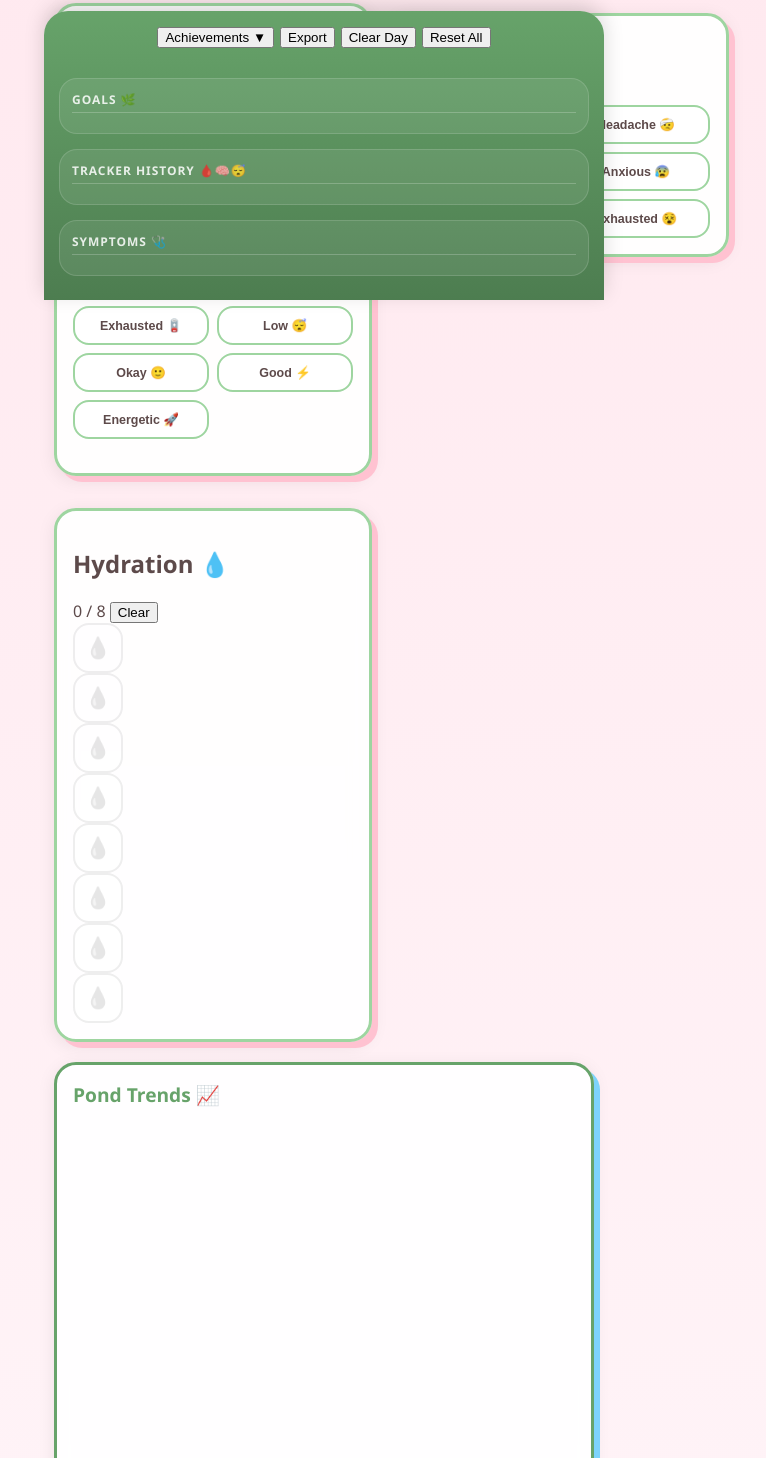
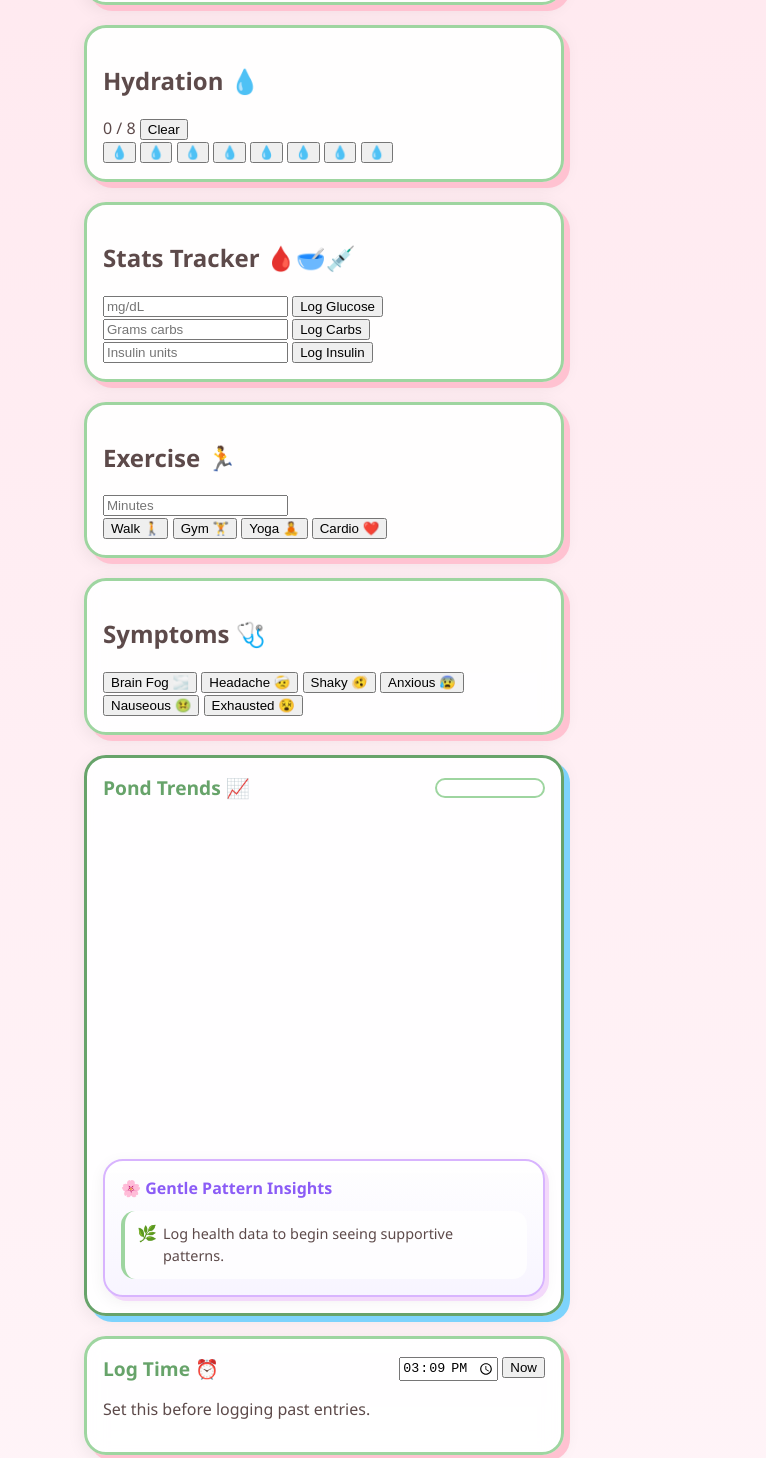
Before and after one commit to spaceegrace/daily-checklist-hub-3, a plain HTML site: page index.html in a window 1280 px wide. Shown: the part 737-2195 px from the top of the page, without its empty margins (316-1082 px from the left). Drawn offline with nearby package versions, Linux system fonts and the light colour scheme; a script that the page names is missing.

Commit message:
Update styles.css

```diff
--- a/styles.css
+++ b/styles.css
@@ -1,8 +1,3 @@
-/* =========================================================
-   PROGRESS POND V26 - UPDATED CSS
-   KAWAII FROG THEME
-========================================================== */
-
 :root {
     --frog: #9ed5a0;
     --dark-frog: #67a36a;
@@ -29,100 +24,48 @@
     --shadow: rgba(0,0,0,0.08);
 }
 
-/* GLOBAL */
+/* GLOBAL STYLING */
 * { box-sizing: border-box; }
-body {
-    font-family: 'Segoe UI', Arial, sans-serif;
-    background: linear-gradient(180deg, #ffe5ec 0%, #fff7fa 100%);
-    color: var(--txt);
-    margin: 0;
-    padding-bottom: 120px;
-    overflow-x: hidden;
-    min-height: 100vh;
-}
-.container {
-    width: 95%;
-    max-width: 560px;
-    margin: 0 auto;
-    padding: 18px 10px 30px;
-}
+body { font-family: 'Segoe UI', Arial, sans-serif; background: linear-gradient(180deg, #ffe5ec 0%, #fff7fa 100%); color: var(--txt); margin: 0; padding-bottom: 120px; overflow-x: hidden; min-height: 100vh; }
+.container { width: 95%; max-width: 500px; margin: 0 auto; padding: 18px 10px 30px; }
 .header { text-align: center; margin-bottom: 20px; }
 .header h1 { margin-bottom: 5px; color: var(--dark-frog); font-size: 2rem; text-shadow: 2px 2px 0 white; }
 .date-display { color: var(--dark-frog); font-weight: bold; font-size: 0.9rem; }
-
-/* Motivation Bar */
 .motivation-bar { background: linear-gradient(90deg, var(--pink), #ffb3c6); color: white; padding: 12px 45px; text-align: center; position: sticky; top: 0; z-index: 1100; font-weight: bold; font-size: 0.9rem; border-bottom: 3px dashed white; backdrop-filter: blur(5px); }
 .btn-close-banner { position: absolute; right: 10px; top: 50%; transform: translateY(-50%); background: none; border: none; color: white; font-size: 1.4rem; cursor: pointer; }
 
-/* CARDS */
+/* TAB NAVIGATION */
+.tab-nav { display: flex; justify-content: space-between; gap: 4px; margin-bottom: 12px; flex-wrap: wrap; }
+.tab-nav button { flex: 1; padding: 10px 6px; border-radius: 16px; border: 2px solid var(--frog); background: var(--soft); font-weight: bold; cursor: pointer; transition: 0.2s ease; }
+.tab-nav button.active { background: var(--frog); color: white; border-color: var(--dark-frog); }
+
+.tab-content { display: none; animation: fadeIn 0.3s ease; }
+.tab-content.active { display: block; }
+
+@keyframes fadeIn { from { opacity: 0; } to { opacity: 1; } }
+
+/* POND CARDS */
 .pond-card { background: rgba(255,255,255,0.92); backdrop-filter: blur(10px); border-radius: 22px; border: 3px solid var(--frog); padding: 16px; margin-bottom: 20px; box-shadow: 6px 6px 0 var(--pink), 0 4px 18px var(--shadow); transition: transform 0.2s ease, box-shadow 0.2s ease; }
 .pond-card:hover { transform: translateY(-2px); box-shadow: 8px 8px 0 var(--pink), 0 6px 20px var(--shadow); }
 .trend-card { border-color: var(--dark-frog); box-shadow: 6px 6px 0 var(--water-border), 0 4px 18px var(--shadow); display: flex; flex-direction: column; align-items: stretch; }
 .card-header { display: flex; justify-content: space-between; align-items: center; gap: 10px; margin-bottom: 10px; }
-.card-header h2 { margin: 0; font-size: 1.2rem; color: var(--dark-frog); cursor: pointer; }
-.card-body { display: block; }
-.pond-card.collapsible.collapsed .card-body { display: none; }
+.card-header h2 { margin: 0; font-size: 1.2rem; color: var(--dark-frog); }
+.analytics-panel { display: flex; flex-direction: column; gap: 4px; font-size: 0.72rem; background: rgba(255,255,255,0.7); border: 2px solid var(--frog); border-radius: 12px; padding: 8px 10px; min-width: 110px; text-align: right; }
 
-/* Two-column dashboard */
-.dashboard-columns { display: grid; grid-template-columns: 1fr 1fr; gap: 16px; }
-.left-column, .right-column { display: flex; flex-direction: column; gap: 12px; }
-@media (max-width: 700px) { .dashboard-columns { grid-template-columns: 1fr; } }
+/* CHART + INSIGHTS */
+.chart-container { position: relative; width: 100%; min-height: 320px; height: 320px; margin-top: 10px; }
+.insight-box { width: 100%; max-width: 100%; margin-top: 18px; padding: 16px; border-radius: 20px; background: linear-gradient(180deg, rgba(255,255,255,0.92), rgba(247,244,255,0.96)); border: 2px solid #d8b4fe; box-shadow: 4px 4px 0 #f3d9fa, 0 4px 16px rgba(0,0,0,0.06); transition: transform 0.2s ease, box-shadow 0.2s ease; display: block; }
+.insight-box:hover { transform: translateY(-2px); box-shadow: 6px 6px 0 #f3d9fa, 0 6px 20px rgba(0,0,0,0.08); }
+.insight-box h3 { margin-top: 0; margin-bottom: 12px; color: var(--purple); font-size: 1rem; display: flex; align-items: center; gap: 6px; }
+.insight-box ul { margin: 0; padding: 0; display: flex; flex-direction: column; gap: 10px; list-style: none; }
+.insight-box li { line-height: 1.5; color: var(--txt); font-size: 0.9rem; background: rgba(255,255,255,0.7); padding: 12px 14px 12px 38px; border-radius: 14px; border-left: 4px solid var(--frog); position: relative; list-style: none; }
+.insight-box li::before { content: "🌿"; position: absolute; left: 12px; top: 10px; font-size: 1rem; transform: none; }
 
-/* Chart and Insights */
-.chart-container { position: relative; width: 100%; min-height: 320px; height: 320px; margin-top: 10px; }
-.insight-box { width: 100%; margin-top: 18px; padding: 16px; border-radius: 20px; background: linear-gradient(180deg, rgba(255,255,255,0.92), rgba(247,244,255,0.96)); border: 2px solid #d8b4fe; box-shadow: 4px 4px 0 #f3d9fa, 0 4px 16px rgba(0,0,0,0.06); }
-.insight-box h3 { margin-top: 0; margin-bottom: 12px; color: var(--purple); font-size: 1rem; display: flex; align-items: center; gap: 6px; }
-.insight-box ul { margin:0; padding:0; list-style:none; display:flex; flex-direction:column; gap:10px; }
-.insight-box li { line-height:1.5; color:var(--txt); font-size:0.9rem; background: rgba(255,255,255,0.7); padding:12px 14px 12px 38px; border-radius:14px; border-left:4px solid var(--frog); position: relative; }
-.insight-box li::before { content: "🌿"; position:absolute; left:12px; top:10px; font-size:1rem; }
+/* AVERAGES CARDS */
+.averages-container { display: flex; gap: 8px; margin-bottom: 16px; flex-wrap: wrap; justify-content: space-between; }
+.average-card { flex: 1 1 30%; background: var(--soft); border: 2px solid var(--frog); border-radius: 16px; padding: 10px 8px; text-align: center; font-weight: bold; color: var(--dark-frog); box-shadow: 2px 2px 0 var(--pink); }
 
-/* Buttons, inputs, grids */
-.mood-options { display:grid; grid-template-columns:repeat(5,1fr); gap:10px; }
-.button-grid { display:grid; grid-template-columns:repeat(2,1fr); gap:8px; margin-top:10px; }
-.metric-group { margin-bottom:18px; }
-.metric-group h3 { margin:0 0 8px 0; font-size:0.95rem; color:var(--dark-frog); }
-.mood-btn, .drop-btn, .mini-btn { background:white; border:2px solid var(--frog); border-radius:16px; cursor:pointer; font-weight:bold; color:var(--txt); transition:0.2s ease; display:flex; align-items:center; justify-content:center; }
-.mood-btn { width:48px; height:48px; border-radius:50%; font-size:1.3rem; }
-.drop-btn { width:50px; height:50px; font-size:1.3rem; filter:grayscale(100%) opacity(0.3); }
-.drop-btn.active { filter:grayscale(0%) opacity(1); background:var(--water-blue); border-color:var(--water-border); transform:scale(1.08); }
-.mini-btn { padding:10px; font-size:0.78rem; }
-input, select { padding:10px 12px; border:2px solid var(--frog); border-radius:12px; outline:none; font-size:0.9rem; background:white; color:var(--txt); transition:0.2s ease; }
-input:focus, select:focus { border-color: var(--dark-frog); box-shadow:0 0 0 4px rgba(158,213,160,0.2); }
-.input-row { display:flex; gap:8px; margin:10px 0; }
-.input-row input { flex:1; }
-.input-stack { display:flex; flex-direction:column; gap:8px; }
-.priority-select { min-width:95px; }
-.time-picker { padding:6px 8px; border-color: var(--pink); font-size:0.8rem; }
-.btn-pond { background: linear-gradient(180deg, var(--frog), var(--dark-frog)); color:white; border:none; border-radius:12px; padding:10px 14px; font-weight:bold; cursor:pointer; box-shadow:0 3px 10px rgba(0,0,0,0.08); transition:0.2s ease; }
-.btn-pond:hover { transform:translateY(-1px); filter: brightness(1.05); }
-.full-width { width:100%; }
-
-/* Progress */
-.progress-wrap { display:flex; align-items:center; gap:8px; flex:1; margin-left:15px; }
-.progress-bar { flex:1; height:12px; background:#e0f2e1; border-radius:12px; overflow:hidden; border:1px solid var(--frog); }
-.progress-fill { height:100%; background:linear-gradient(90deg,var(--frog),var(--dark-frog)); width:0%; transition:0.5s ease; }
-.hops-list { list-style:none; padding:0; margin:15px 0 0 0; }
-
-/* Footer */
-.achievement-bar { position: fixed; bottom:0; left:50%; transform:translateX(-50%); width:100%; max-width:560px; background:linear-gradient(180deg,var(--dark-frog),#4d7d50); color:white; border-radius:24px 24px 0 0; z-index:1200; transition:0.3s cubic-bezier(0.4,0,0.2,1); box-shadow:0 -6px 20px rgba(0,0,0,0.15); }
-.achievement-bar.collapsed { transform: translate(-50%, calc(100% - 52px)); }
-.bar-header { height:52px; display:flex; align-items:center; justify-content:center; cursor:pointer; }
-.centered-controls { display:flex; gap:6px; flex-wrap:wrap; justify-content:center; }
-.achievement-content { padding:15px 15px 24px; max-height:55vh; overflow-y:auto; display:flex; flex-direction:column; gap:15px; }
-.achieve-col { background:rgba(255,255,255,0.08); border:1px solid rgba(255,255,255,0.14); border-radius:18px; padding:12px; }
-.achieve-col h4 { font-size:0.75rem; text-transform:uppercase; margin:0 0 8px 0; opacity:0.85; border-bottom:1px solid rgba(255,255,255,0.25); padding-bottom:4px; letter-spacing:0.08em; }
-.history-item { background:rgba(255,255,255,0.08); border-radius:12px; padding:9px 10px !important; margin-bottom:8px; display:flex; justify-content:space-between; align-items:center; }
-.history-item small { display:block; margin-top:3px; font-size:0.68rem; opacity:0.72; }
-.history-item button { background:rgba(255,255,255,0.12); border:1px solid rgba(255,255,255,0.25); color:white; border-radius:999px; width:24px; height:24px; cursor:pointer; font-weight:bold; flex-shrink:0; }
-.history-item button:hover { background: rgba(239,68,68,0.85); }
-
-/* Responsive */
-@media(max-width:700px){
-    .dashboard-columns { grid-template-columns:1fr; }
-    .button-grid { grid-template-columns:1fr; }
+/* MOBILE ADJUSTMENTS */
+@media (max-width: 480px) {
+    .averages-container { flex-direction: column; }
 }
-@media(max-width:480px){
-    .container { padding:12px 6px 25px; }
-    .mood-options { grid-template-columns:repeat(5,1fr); gap:8px; }
-    .achievement-bar { max-width:100%; border-radius:22px 22px 0 0; }
-}
```
